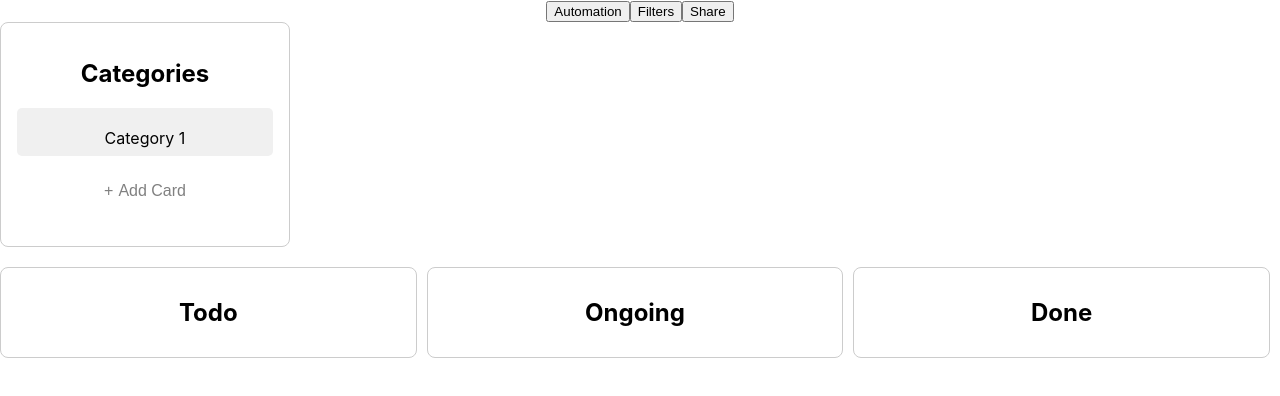
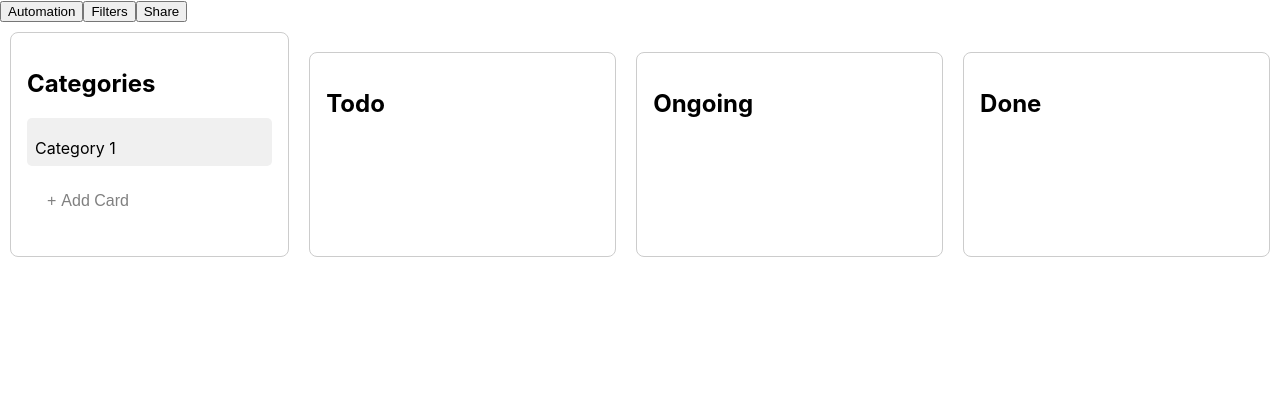
Before and after one commit to Amtizma/ProiectSOPM, a React (Create React App) app: page / in a window 1280 px wide. Shown: the top 396 px of the page. Built offline with nearby package versions, Linux system fonts and the light colour scheme.

Commit message:
Put the panels side by side

```diff
--- a/src/App.css
+++ b/src/App.css
@@ -1,5 +1,5 @@
 .App {
-  text-align: center;
+
 }
 
 .App-logo {
@@ -42,12 +42,16 @@
   display: flex;
   justify-content: space-around;
   margin-top: 20px;
+  width: 80%;
 }
 
 .categorie {
   flex: 1;
-  padding: 10px;
+  padding: 16px;
   border: 1px solid #ccc;
   border-radius: 8px;
-  margin-right: 10px;
+  margin: 10px;
 }
+.categoriesAndTasks {
+  display: flex;
+}
--- a/src/App.js
+++ b/src/App.js
@@ -11,7 +11,6 @@ const TopBar = () => {
                 <button className="button">Filters</button>
                 <button className="button">Share</button>
             </div>
-            <CategoryPage />
         </div>
     );
 };
@@ -21,6 +20,8 @@ const App = () => {
         <div className="App">
             {/* Restul codului tău existent */}
             <TopBar /> {/* Adaugă aici componenta TopBar */}
+            <div className="categoriesAndTasks">
+            <CategoryPage />
             <div className="categorii">
                 <div className="categorie">
                     <h2>Todo</h2>
@@ -35,7 +36,9 @@ const App = () => {
                     {/* Adaugă aici lista cu activități realizate */}
                 </div>
             </div>
+            </div>
         </div>
+
     );
 };
 
--- a/src/categories.css
+++ b/src/categories.css
@@ -3,7 +3,7 @@
     border: 1px solid #ccc;
     border-radius: 8px;
     padding: 16px;
-    margin-bottom: 20px;
+    margin: 10px;
     width: 20%;
 }
 
```
